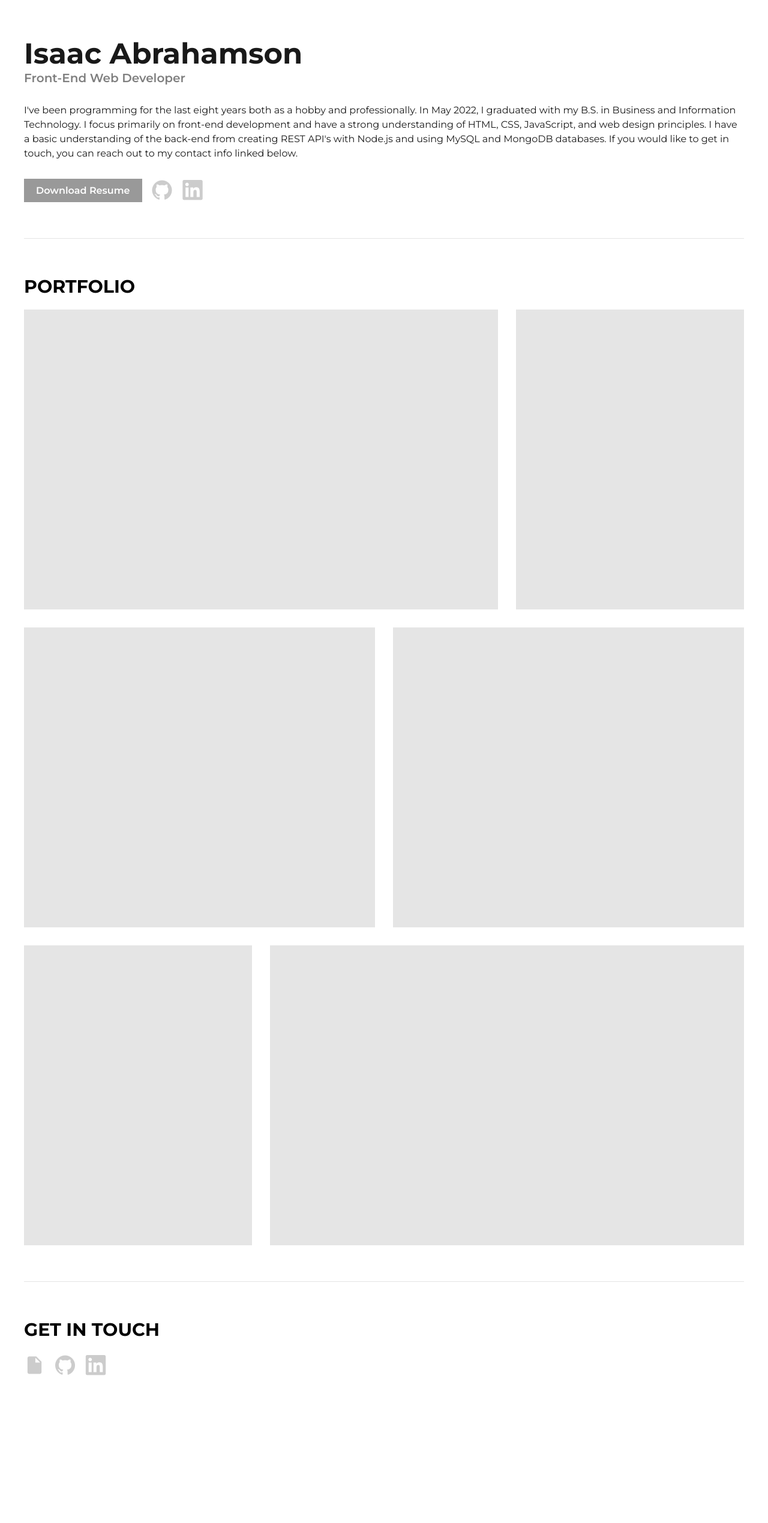
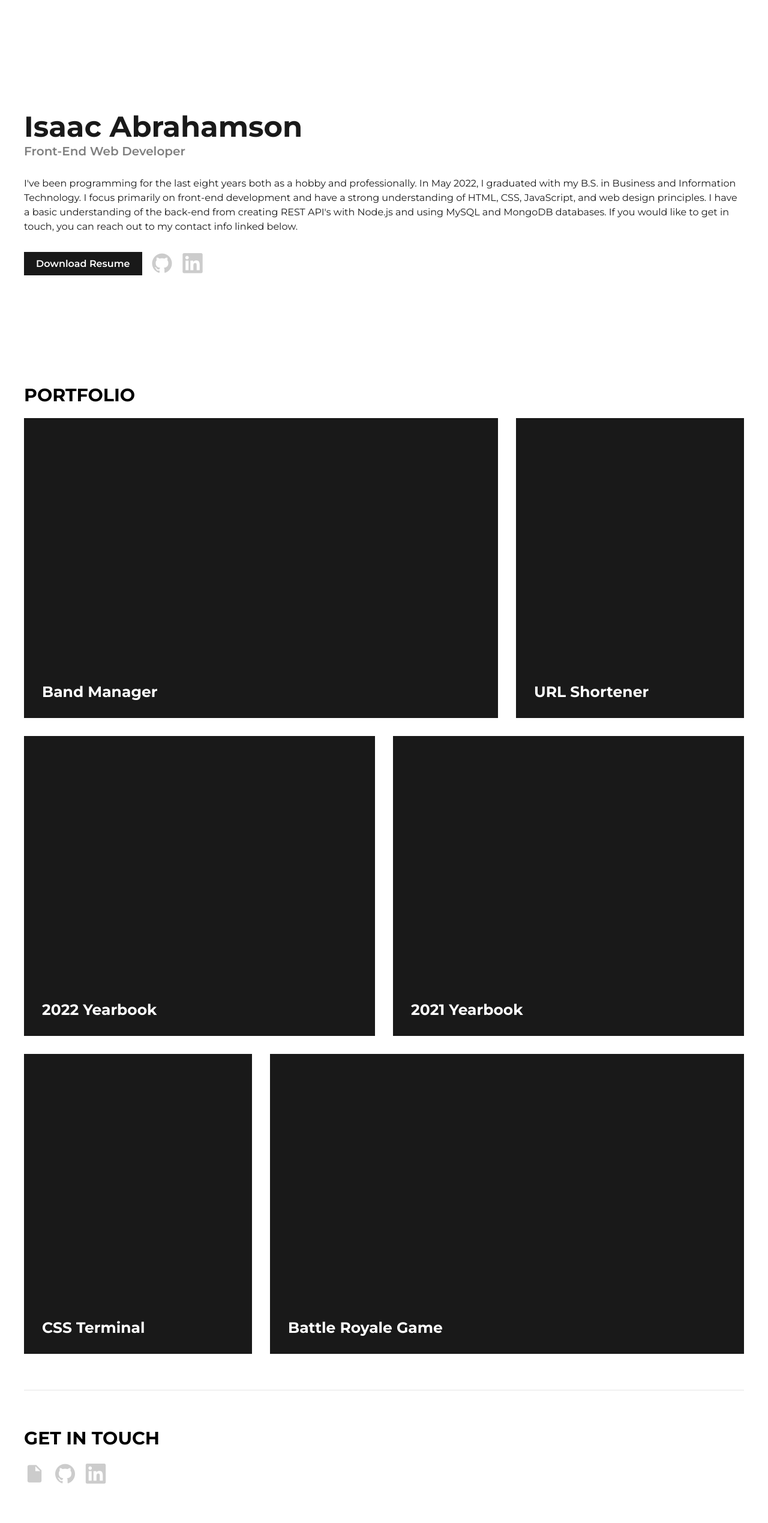
Before and after one commit to IsaacAbrahamson/2022-Portfolio, a plain HTML site: page index.html in a window 1280 px wide. Shown: the whole page at 60% size. Before the commit the page ends 2358 px from the top, so only its background shows below. Drawn offline with nearby package versions, Linux system fonts and the light colour scheme.

Commit message:
set heights

```diff
--- a/index.html
+++ b/index.html
@@ -49,18 +49,64 @@
       </div>
     </section>
 
-    <hr class="wow animate__animated animate__fadeIn" data-wow-delay="1800ms">
-
     <section id="portfolio" class="wow animate__animated animate__fadeIn" data-wow-delay="1800ms"
       data-wow-duration="2500ms">
       <h2 class="section-heading">Portfolio</h2>
       <div class="grid">
-        <div class="box width-8"></div>
-        <div class="box width-4"></div>
-        <div class="box width-6"></div>
-        <div class="box width-6"></div>
-        <div class="box width-4"></div>
-        <div class="box width-8"></div>
+        <div class="outerBox width-8">
+          <div class="innerBox">
+            <h3 class="boxTitle">Band Manager</h3>
+            <p class="boxDesc">Lorem ipsum dolor sit amet, consectetur adipisicing elit. Quam sint nulla voluptatum et
+              quis, quos
+              architecto reiciendis natus cumque fugit cum, vel atque similique aliquid debitis nisi, impedit ea
+              inventore.</p>
+          </div>
+        </div>
+        <div class="outerBox width-4">
+          <div class="innerBox">
+            <h3 class="boxTitle">URL Shortener</h3>
+            <p class="boxDesc">Lorem ipsum dolor sit amet, consectetur adipisicing elit. Quam sint nulla voluptatum et
+              quis, quos
+              architecto reiciendis natus cumque fugit cum, vel atque similique aliquid debitis nisi, impedit ea
+              inventore.</p>
+          </div>
+        </div>
+        <div class="outerBox width-6">
+          <div class="innerBox">
+            <h3 class="boxTitle">2022 Yearbook</h3>
+            <p class="boxDesc">Lorem ipsum dolor sit amet, consectetur adipisicing elit. Quam sint nulla voluptatum et
+              quis, quos
+              architecto reiciendis natus cumque fugit cum, vel atque similique aliquid debitis nisi, impedit ea
+              inventore.</p>
+          </div>
+        </div>
+        <div class="outerBox width-6">
+          <div class="innerBox">
+            <h3 class="boxTitle">2021 Yearbook</h3>
+            <p class="boxDesc">Lorem ipsum dolor sit amet, consectetur adipisicing elit. Quam sint nulla voluptatum et
+              quis, quos
+              architecto reiciendis natus cumque fugit cum, vel atque similique aliquid debitis nisi, impedit ea
+              inventore.</p>
+          </div>
+        </div>
+        <div class="outerBox width-4">
+          <div class="innerBox">
+            <h3 class="boxTitle">CSS Terminal</h3>
+            <p class="boxDesc">Lorem ipsum dolor sit amet, consectetur adipisicing elit. Quam sint nulla voluptatum et
+              quis, quos
+              architecto reiciendis natus cumque fugit cum, vel atque similique aliquid debitis nisi, impedit ea
+              inventore.</p>
+          </div>
+        </div>
+        <div class="outerBox width-8">
+          <div class="innerBox">
+            <h3 class="boxTitle">Battle Royale Game</h3>
+            <p class="boxDesc">Lorem ipsum dolor sit amet, consectetur adipisicing elit. Quam sint nulla voluptatum et
+              quis, quos
+              architecto reiciendis natus cumque fugit cum, vel atque similique aliquid debitis nisi, impedit ea
+              inventore.</p>
+          </div>
+        </div>
       </div>
     </section>
 
--- a/index.js
+++ b/index.js
@@ -1 +1,11 @@
+// Initialize Wow.js
 new WOW().init()
+
+// Find heights of each box
+const innerBoxes = document.querySelectorAll('.innerBox')
+innerBoxes.forEach(innerBox => {
+  const titleHeight = innerBox.children[0].offsetHeight + 'px'
+  const descHeight = innerBox.children[1].offsetHeight + 'px'
+  innerBox.style.setProperty('--titleHeight', titleHeight)
+  innerBox.style.setProperty('--descHeight', descHeight)
+})
--- a/style.css
+++ b/style.css
@@ -1,3 +1,9 @@
+/* Fallback options in case JavaScript is disabled */
+:root {
+  --titleHeight: 3rem;
+  --descHeight: 10rem;
+}
+
 main {
   width: 100%;
   max-width: 120rem;
@@ -5,7 +11,10 @@ main {
 }
 
 #intro {
-  margin-top: 6rem;
+  height: 80vh;
+  display: flex;
+  flex-direction: column;
+  justify-content: center;
 }
 
 h1 {
@@ -61,7 +70,7 @@ p {
 }
 
 .btn-link {
-  background: rgba(0, 0, 0, 0.4);
+  background: rgba(0, 0, 0, 0.9);
   color: white;
   padding: 1rem 2rem;
   font-weight: 600;
@@ -69,8 +78,7 @@ p {
 }
 
 .btn-link:hover {
-  background: rgba(0, 0, 0, 0.9);
-  color: white;
+  background: rgba(0, 0, 0, 0.6);
   padding: 1rem 2rem;
 }
 
@@ -145,11 +153,41 @@ h2.section-heading {
   grid-column: span 12;
 }
 
-.box {
-  background: rgba(0, 0, 0, 0.1);
+.outerBox {
+  background: rgba(0, 0, 0, 0.9);
   width: 100%;
   height: 80vh;
   max-height: 50rem;
+  overflow: hidden;
+  cursor: pointer;
+  position: relative;
+  padding: 3rem;
+}
+
+.innerBox {
+  position: relative;
+  height: 100%;
+  transition: 400ms ease;
+  transform: translateY(calc(100% - var(--titleHeight)));
+}
+
+.innerBox .boxTitle {
+  color: white;
+  font-size: 2.5rem;
+}
+
+.innerBox .boxDesc {
+  transition: 400ms ease;
+  opacity: 0;
+  color: white;
+}
+
+.outerBox:hover .innerBox {
+  transform: translateY(calc(100% - var(--titleHeight) - var(--descHeight)));
+}
+
+.outerBox:hover .boxDesc {
+  opacity: 1;
 }
 
 #contact .links {
```
Also changed, not shown: 1 other file.
